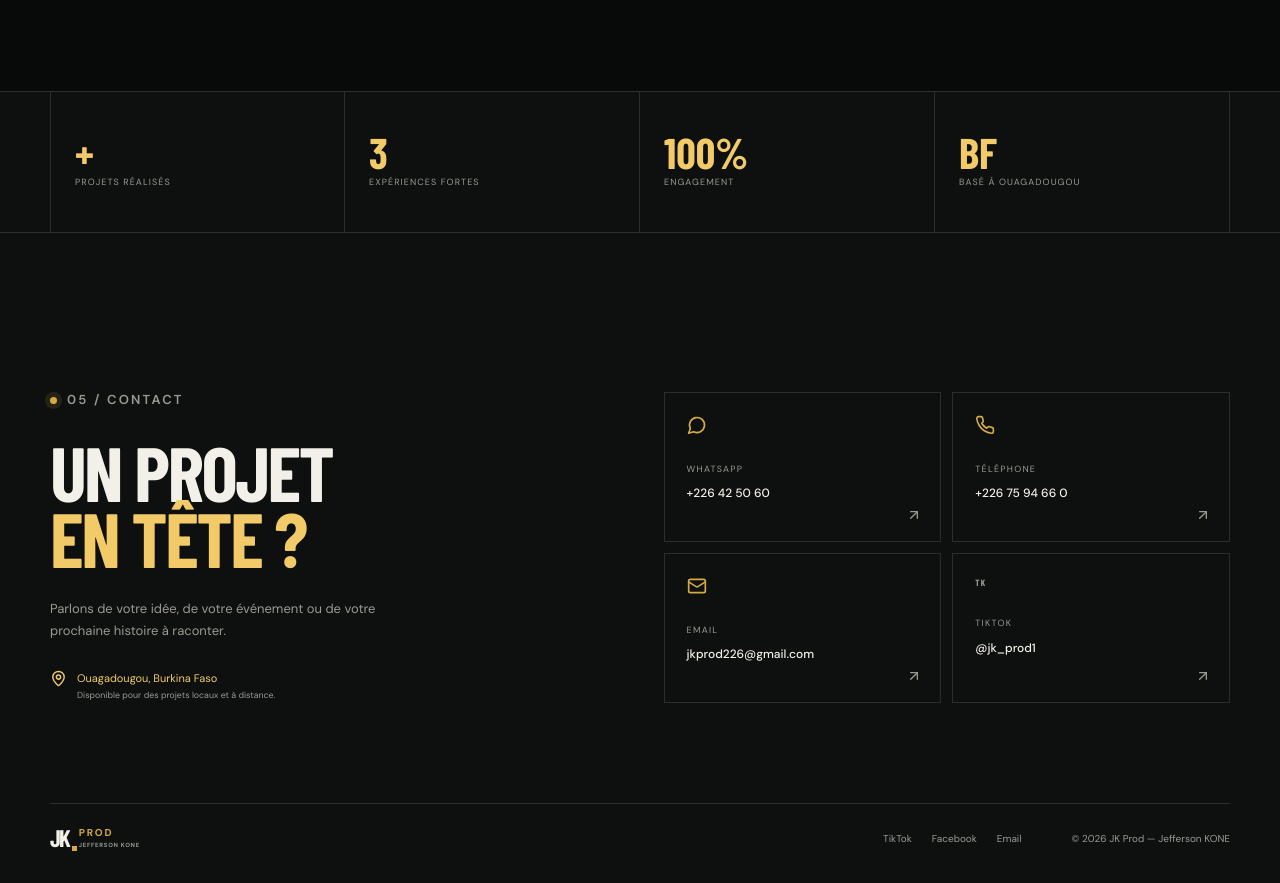
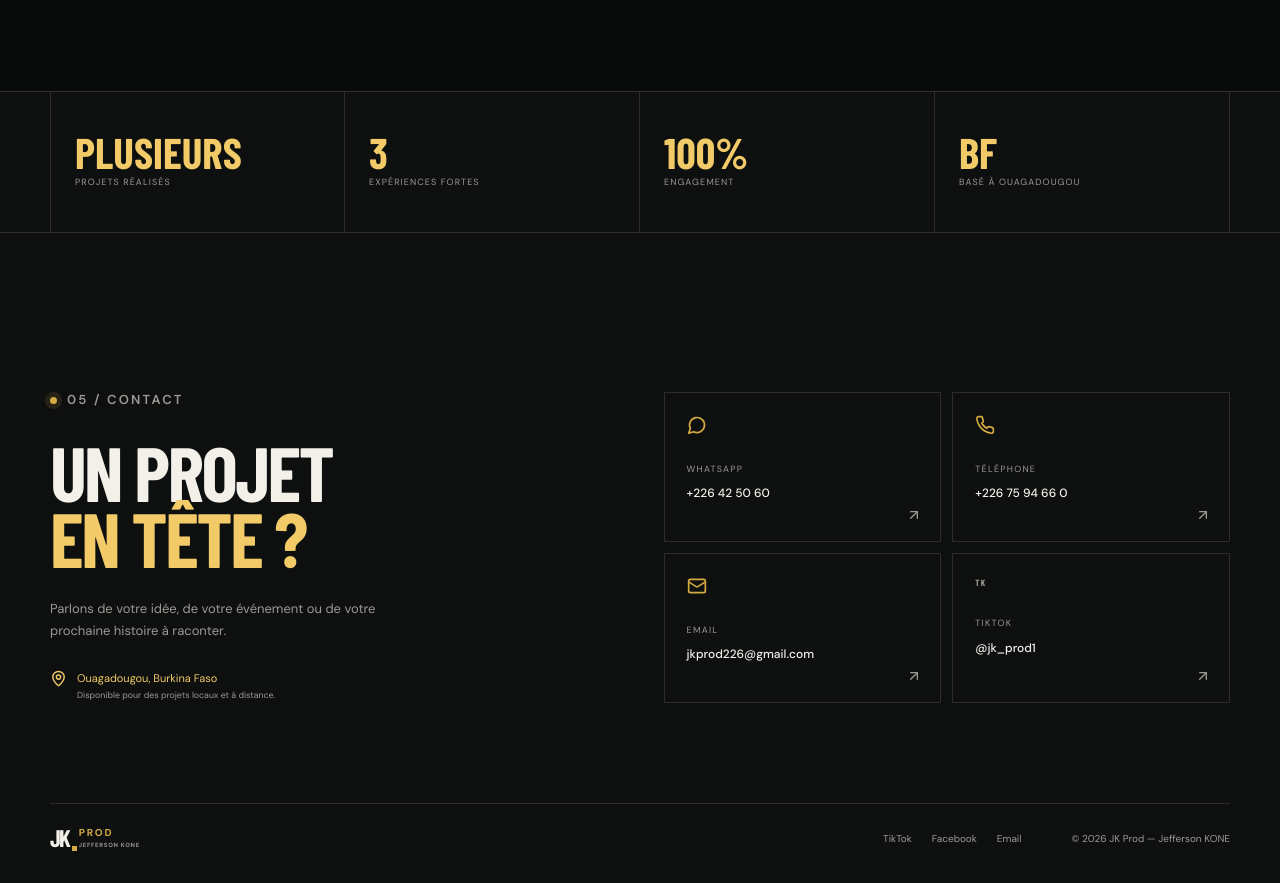
Before and after one commit to jkprod01/jkprod-portfolio, a React (Vite) app in the folder client/: page / in a window 1280 px wide. Shown: the part 4100-4983 px from the top of the page. Built offline with nearby package versions, Linux system fonts and the light colour scheme; a web font is replaced by a local one.

Commit message:
Checkpoint: Correction validée du bloc statistiques : le nombre incertain de projets est désormais affiché comme PLUSIEURS, conformément aux informations fournies par Jefferson KONE.

```diff
--- a/client/src/pages/Home.tsx
+++ b/client/src/pages/Home.tsx
@@ -289,7 +289,7 @@ function Home() {
           </div>
         </section>
 
-        <section className="numbers-section"><div className="container numbers-grid"><div><strong>+</strong><span>projets réalisés</span></div><div><strong>3</strong><span>expériences fortes</span></div><div><strong>100%</strong><span>engagement</span></div><div><strong>BF</strong><span>basé à Ouagadougou</span></div></div></section>
+        <section className="numbers-section"><div className="container numbers-grid"><div><strong>PLUSIEURS</strong><span>projets réalisés</span></div><div><strong>3</strong><span>expériences fortes</span></div><div><strong>100%</strong><span>engagement</span></div><div><strong>BF</strong><span>basé à Ouagadougou</span></div></div></section>
 
         <section className="contact-section section-pad" id="contact">
           <div className="container contact-grid">
```
